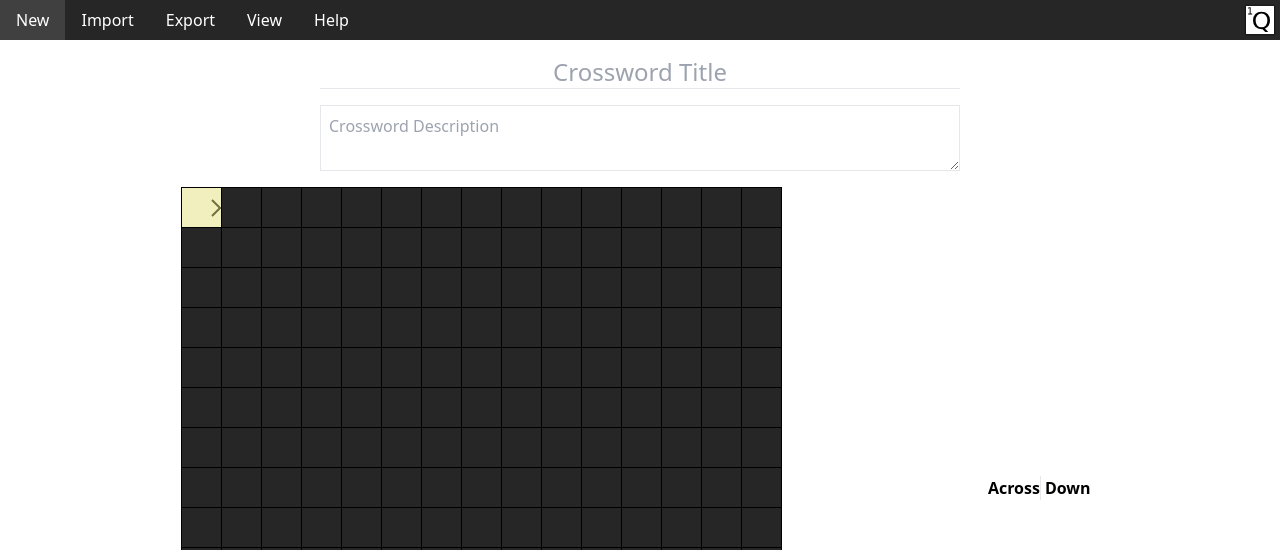
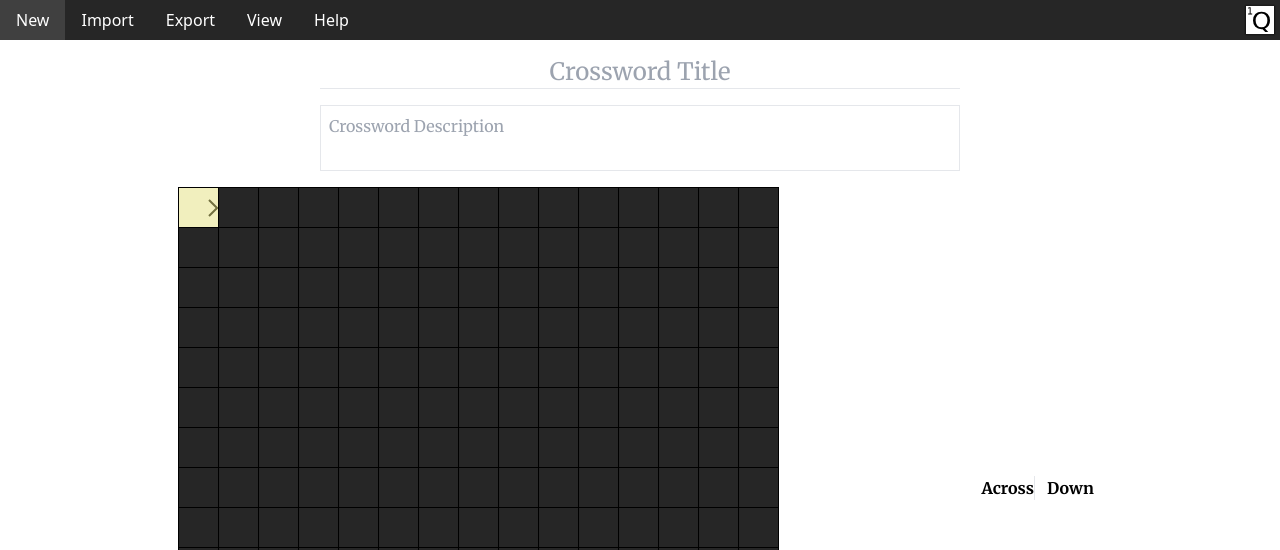
Before and after one commit to dominicprice/quarrel, a React (Vite) app: page / in a window 1280 px wide. Shown: the top 550 px of the page. Built offline with nearby package versions, Linux system fonts and the light colour scheme; no server answers.

Commit message:
styling changes

```diff
--- a/index.html
+++ b/index.html
@@ -1,13 +1,26 @@
 <!doctype html>
+
 <html lang="en">
+
   <head>
     <meta charset="UTF-8" />
+    <meta name="viewport" content="width=device-width, initial-scale=1.0, maximum-scale=1.0" />
+
     <link rel="icon" type="image/x-icon" href="/favicon.ico" />
-    <meta name="viewport" content="width=device-width, initial-scale=1.0, maximum-scale=1.0" />
+    <link rel="manifest" href="manifest.json" />
+
+    <link rel="preconnect" href="https://fonts.googleapis.com">
+    <link rel="preconnect" href="https://fonts.gstatic.com" crossorigin>
+    <link
+        href="https://fonts.googleapis.com/css2?family=Merriweather:ital,wght@0,300;0,400;0,700;0,900;1,300;1,400;1,700;1,900&display=swap"
+        rel="stylesheet">
+
     <title>Quarrel</title>
   </head>
+
   <body>
     <div id="root"></div>
     <script type="module" src="/src/main.tsx"></script>
   </body>
+
 </html>
--- a/package.json
+++ b/package.json
@@ -1,7 +1,7 @@
 {
     "name": "quarrel",
     "private": true,
-    "version": "0.1.0",
+    "version": "0.1.1",
     "type": "module",
     "scripts": {
         "dev": "vite",
--- a/src/App.tsx
+++ b/src/App.tsx
@@ -237,7 +237,7 @@ const App = () => {
                             onInput={(e: ChangeEvent<HTMLInputElement>) =>
                                 updateTitle(e.target.value)
                             }
-                            className="w-full md:w-[50vw] border-b text-2xl text-center"
+                            className="w-full md:w-[50vw] border-b text-2xl text-center font-display"
                         />
                         <textarea
                             value={description}
@@ -245,7 +245,7 @@ const App = () => {
                                 updateDescription(e.target.value)
                             }
                             placeholder="Crossword Description"
-                            className="w-full md:w-[50vw] border p-2"
+                            className="w-full md:w-[50vw] border p-2 font-display resize-none"
                         ></textarea>
                     </div>
                     <div className="flex flex-col xl:flex-row justify-evenly gap-4">
--- a/src/components/clues/clueentry.tsx
+++ b/src/components/clues/clueentry.tsx
@@ -13,23 +13,23 @@ const ClueEntry = ({
     onAnswerChanged,
 }: ClueEntryProps) => {
     return (
-        <div key={clue.num} className="p-2 flex gap-2 items-center">
-            <span className="w-8">{clue.num}. </span>
+        <div key={clue.num} className="p-2 flex flex-row gap-2 items-center">
+            <div className="w-8 font-display">{clue.num}. </div>
             <textarea
                 value={clue.clue}
                 onInput={(e) => onClueChanged(e.currentTarget.value)}
                 placeholder={clue.answer}
-                className="w-64 border resize-none p-1"
+                className="w-64 border resize-none p-1 font-display"
             ></textarea>
-            <Suggester pattern={clue.answer} onSelect={onAnswerChanged} />
-            <span>
+            <div className="font-display">
                 (
                 {clue.answer
                     .split(" ")
                     .map((w) => w.length)
                     .join(",")}
                 )
-            </span>
+            </div>
+            <Suggester pattern={clue.answer} onSelect={onAnswerChanged} />
         </div>
     );
 };
--- a/src/components/clues/completionlist.tsx
+++ b/src/components/clues/completionlist.tsx
@@ -23,6 +23,7 @@ const CompletionList = forwardRef<HTMLDivElement | null, CompletionListProps>(
                     "z-10",
                     "h-48",
                     "overflow-y-scroll",
+                    "min-w-32",
                 )}
             >
                 {completions.length > 0 ? (
@@ -34,7 +35,7 @@ const CompletionList = forwardRef<HTMLDivElement | null, CompletionListProps>(
                         />
                     ))
                 ) : (
-                    <div className="italic py-1 px-2 text-neutral-600">
+                    <div className="italic py-1 px-2 text-neutral-600 text-xs">
                         No completions
                     </div>
                 )}
--- a/src/components/clues/index.tsx
+++ b/src/components/clues/index.tsx
@@ -20,7 +20,7 @@ const Clues = ({ cells, onClueChanged, onAnswerChanged }: CluesProps) => {
     return (
         <div className="flex flex-col md:flex-row w-full justify-center">
             <div className="md:border-r">
-                <h3 className="font-bold">Across</h3>
+                <h3 className="font-bold font-display">Across</h3>
                 <ClueList
                     cells={acrossClueCells}
                     dir={Dir.Across}
@@ -29,8 +29,8 @@ const Clues = ({ cells, onClueChanged, onAnswerChanged }: CluesProps) => {
                 />
             </div>
 
-            <div className="pl-1">
-                <h3 className="font-bold">Down</h3>
+            <div className="md:pl-3">
+                <h3 className="font-bold font-display">Down</h3>
                 <ClueList
                     cells={downClueCells}
                     dir={Dir.Down}
--- a/src/lib/cells.ts
+++ b/src/lib/cells.ts
@@ -1,6 +1,7 @@
 import Cell from "./cell";
 import Clue from "./clue";
 import Dir from "./dir";
+import { PlaintextExportChars } from "./export";
 import Position from "./position";
 
 class Cells {
--- a/src/lib/complete.ts
+++ b/src/lib/complete.ts
@@ -14,7 +14,7 @@ fetch("/dictionary.json.gzip")
     .catch((err) => console.log(err));
 
 function isWord(word: string): boolean {
-    const words = word.toUpperCase().split(/\s\-/);
+    const words = word.toUpperCase().split(" ");
     for (const w of words) {
         if (!isWordInner(w, trie)) return false;
     }
--- a/tailwind.config.js
+++ b/tailwind.config.js
@@ -2,7 +2,11 @@
 export default {
     content: ["./index.html", "./src/**/*.{js,ts,jsx,tsx}"],
     theme: {
-        extend: {},
+        extend: {
+            fontFamily: {
+                display: ["Merriweather"],
+            },
+        },
     },
     plugins: [],
 };
```
